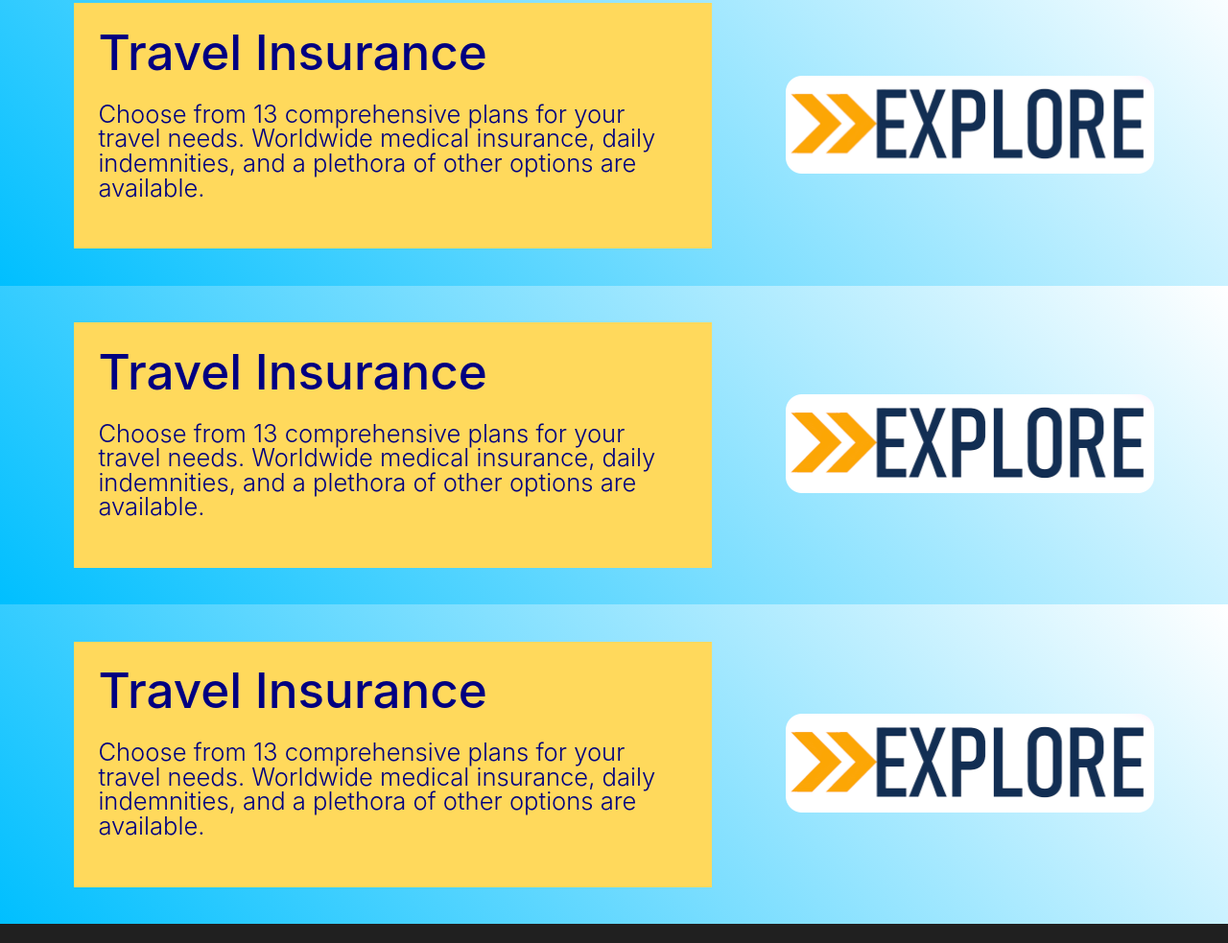
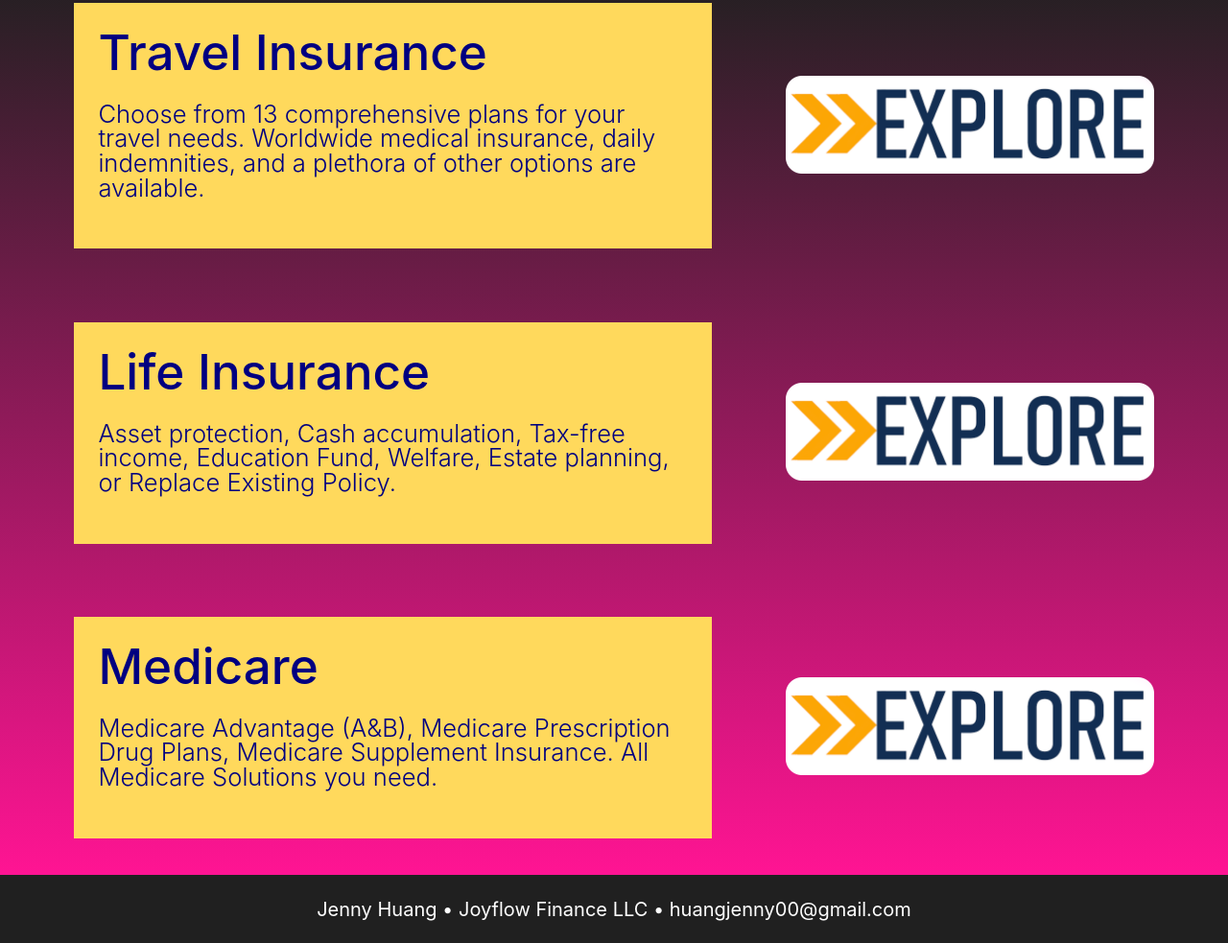
Before and after one commit to joyflowllc/joyflowllc.github.io, a plain HTML site: page index.html in a window 1280 px wide. Shown: the part 1038-2021 px from the top of the page at 96% size. Drawn offline with Linux system fonts and the light colour scheme.

Commit message:
visual changes

```diff
--- a/css/styles.css
+++ b/css/styles.css
@@ -53,8 +53,7 @@ body {
   display:flex;
   justify-content: space-between;
   align-items:center;
-  background-color: rgb(255, 217, 92);
-  /* background-image: linear-gradient(rgb(255, 217, 92), rgba(255,255,255,0)); */
+  background-image: linear-gradient(rgb(255, 217, 92), pink 170%);
   color:navy;
   padding-left: 12.8vw;
   padding-right: 12.8vw;
@@ -162,14 +161,15 @@ body {
 h1 {
   font-weight: 350;
 }
-
+.serviceBlock {
+  background-image: linear-gradient(180deg, rgb(32, 32, 32), deeppink);
+}
 .services {
   padding: 3vw;
   color: navy;
   display:flex;
   justify-content:center;
   align-items:center;
-  background-image: linear-gradient(45deg, deepskyblue, white);
 }
 .service {
   background-color:rgb(255, 217, 92);
@@ -193,6 +193,13 @@ h1 {
 }
 .services img {
   width: 30vw;
+}
+footer {
+  padding: 2vw;
+  display: flex;
+  justify-content: center;
+  align-items: center;
+  font-size: 20px;
 }
 
  @media (max-width: 1200px) {
@@ -409,4 +416,7 @@ h1 {
     background-color:rgb(32, 32, 32);
     color:rgb(255, 217, 92);
   }
+  footer {
+    font-size: 12px;
+  }
 }
--- a/index.html
+++ b/index.html
@@ -22,8 +22,8 @@
     <div class="navbar-links">
       <ul>
         <li><a class="menuItems" href="#serviceblock">Services</a></li>
-        <li><a class="menuItems" href="#">About</a></li>
-        <li><a class="menuItems" href="#">Contact</a></li>
+        <!-- <li><a class="menuItems" href="#">About</a></li> -->
+        <!-- <li><a class="menuItems" href="#">Contact</a></li> -->
       </ul>
     </div>
   </nav>
@@ -60,7 +60,7 @@
   <section id="description">
     <h1>Joyflow Finance specializes in family financial planning and health insurance services. We are always working to ensure that <span class="joy">you</span> receive the best guidance possible.</h1>
   </section>
-  <section id="serviceblock">
+  <section id="serviceblock" class=serviceBlock>
     <section class="services">
       <div class="service">
         <h1 class="serviceTitle">Travel Insurance</h1>
@@ -72,22 +72,25 @@
     </section>
     <section class="services">
       <div class="service">
-        <h1 class="serviceTitle">Travel Insurance</h1>
-        <p class="serviceDescription">Choose from 13 comprehensive plans for your travel needs. Worldwide medical insurance, daily indemnities, and a plethora of other options are available.</p>
+        <h1 class="serviceTitle">Life Insurance</h1>
+        <p class="serviceDescription">Asset protection, Cash accumulation, Tax-free income, Education Fund, Welfare, Estate planning, or Replace Existing Policy. </p>
       </div>
-      <a href="https://producer.imglobal.com/international-insurance-plans.aspx?imgac=534004" target=_blank>
+      <a href="https://transpacificagency.com/" target=_blank>
         <img src="./images/explore button.png">
       </a>
     </section>
     <section class="services">
       <div class="service">
-        <h1 class="serviceTitle">Travel Insurance</h1>
-        <p class="serviceDescription">Choose from 13 comprehensive plans for your travel needs. Worldwide medical insurance, daily indemnities, and a plethora of other options are available.</p>
+        <h1 class="serviceTitle">Medicare</h1>
+        <p class="serviceDescription">Medicare Advantage (A&B), Medicare Prescription Drug Plans, Medicare Supplement Insurance. All Medicare Solutions you need. </p>
       </div>
-      <a href="https://producer.imglobal.com/international-insurance-plans.aspx?imgac=534004" target=_blank>
+      <a href="https://wespeakmedicare.org/" target=_blank>
         <img src="./images/explore button.png">
       </a>
     </section>
   </section>
 </body>
+<footer>
+  <div class="footerText">Jenny Huang • Joyflow Finance LLC • huangjenny00@gmail.com</div>
+</footer>
 </html>
```
